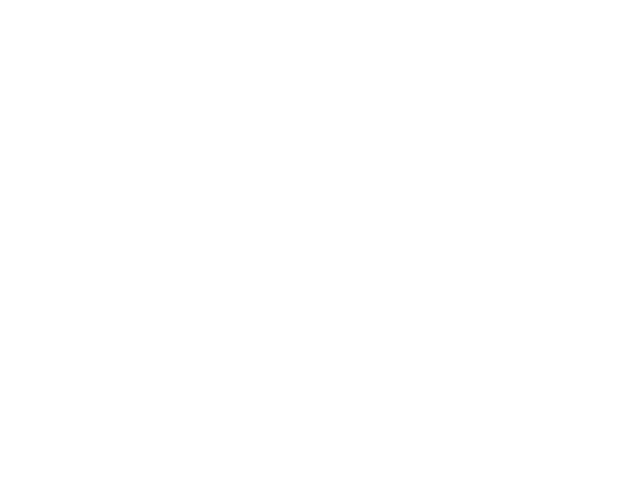
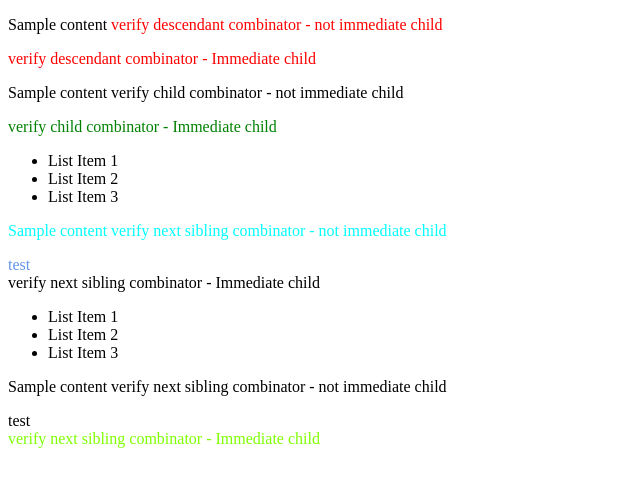
Before and after one commit to sriharshay/html-css, a plain HTML site: page combinators/index.html in a window 1280 px wide. Shown: the whole page, without its empty margins (0-640 px from the left). Drawn offline with Linux system fonts and the light colour scheme.

Commit message:
CSS Selectors - Combinators

```diff
--- /dev/null
+++ b/combinators/css/style.css
@@ -0,0 +1,19 @@
+.descendant span { /*Descendant combinator*/
+    color: red;
+}
+
+.child-combinator > span { /*Child combinator*/
+    color: green;
+}
+
+.next-sibling-combinator ul + p { /*Next-sibling combinator */
+    color: aqua;
+}
+
+.next-sibling-combinator ul + p + div { /*Next-sibling combinator */
+    color: cornflowerblue;
+}
+
+.following-sibling-combinator ul ~ span { /*Next-sibling combinator */
+    color: chartreuse;
+}
--- a/combinators/index.html
+++ b/combinators/index.html
@@ -2,9 +2,58 @@
 <html lang="en">
 <head>
     <meta charset="UTF-8">
+    <link rel="stylesheet" href="css/style.css">
     <title>CSS - Combinators</title>
 </head>
 <body>
+    <div class="descendant">
+        <p>
+            Sample content <span>verify descendant combinator - not immediate child</span>
+        </p>
+        <span>verify descendant combinator - Immediate child</span>
+    </div>
+    <div class="child-combinator">
+        <p>
+            Sample content <span>verify child combinator - not immediate child</span>
+        </p>
+        <span>verify child combinator - Immediate child</span>
+    </div>
+    <div class="next-sibling-combinator">
+        <ul>
+            <li>
+                List Item 1
+            </li>
+            <li>
+                List Item 2
+            </li>
+            <li>
+                List Item 3
+            </li>
+        </ul>
+        <p>
+            Sample content <span>verify next sibling combinator - not immediate child</span>
+        </p>
+        <div>test</div>
+        <span>verify next sibling combinator - Immediate child</span>
+    </div>
 
+    <div class="following-sibling-combinator">
+        <ul>
+            <li>
+                List Item 1
+            </li>
+            <li>
+                List Item 2
+            </li>
+            <li>
+                List Item 3
+            </li>
+        </ul>
+        <p>
+            Sample content <span>verify next sibling combinator - not immediate child</span>
+        </p>
+        <div>test</div>
+        <span>verify next sibling combinator - Immediate child</span>
+    </div>
 </body>
 </html>
```
Also changed, not shown: 1 other file.
